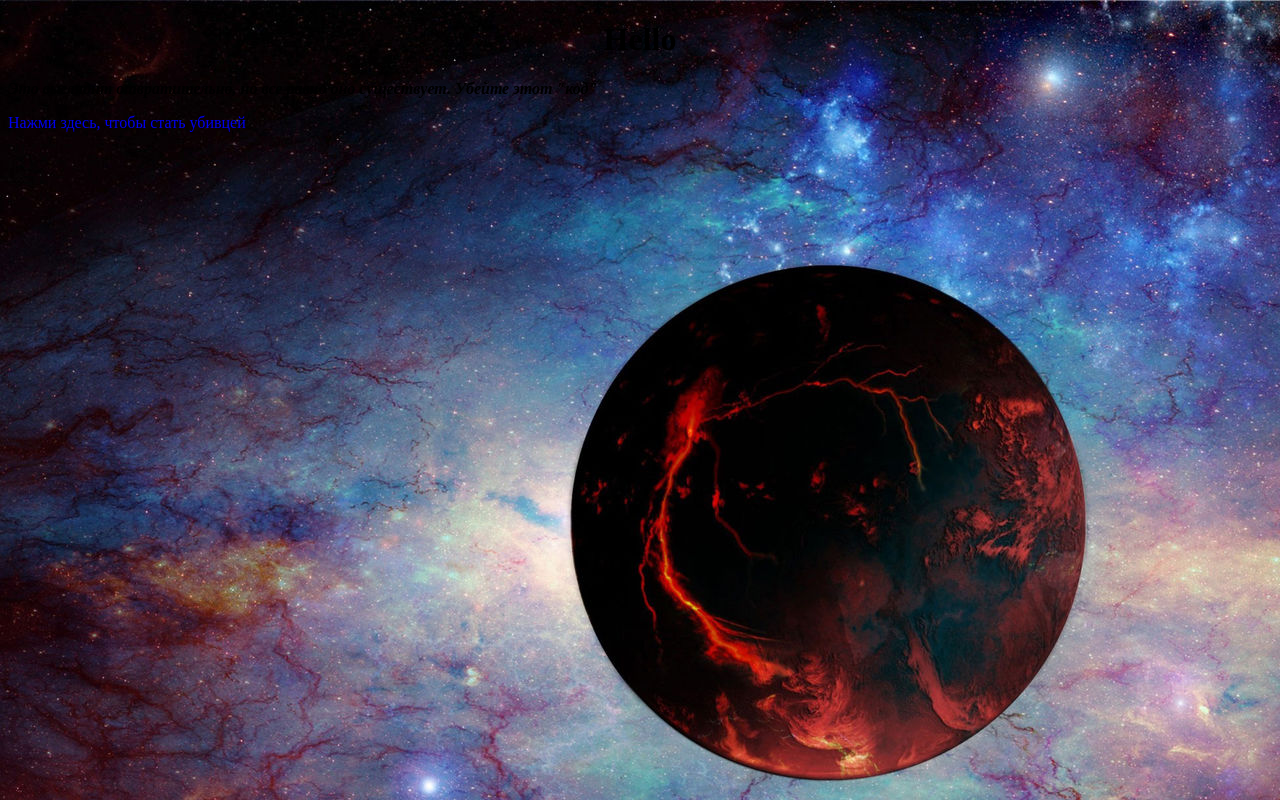
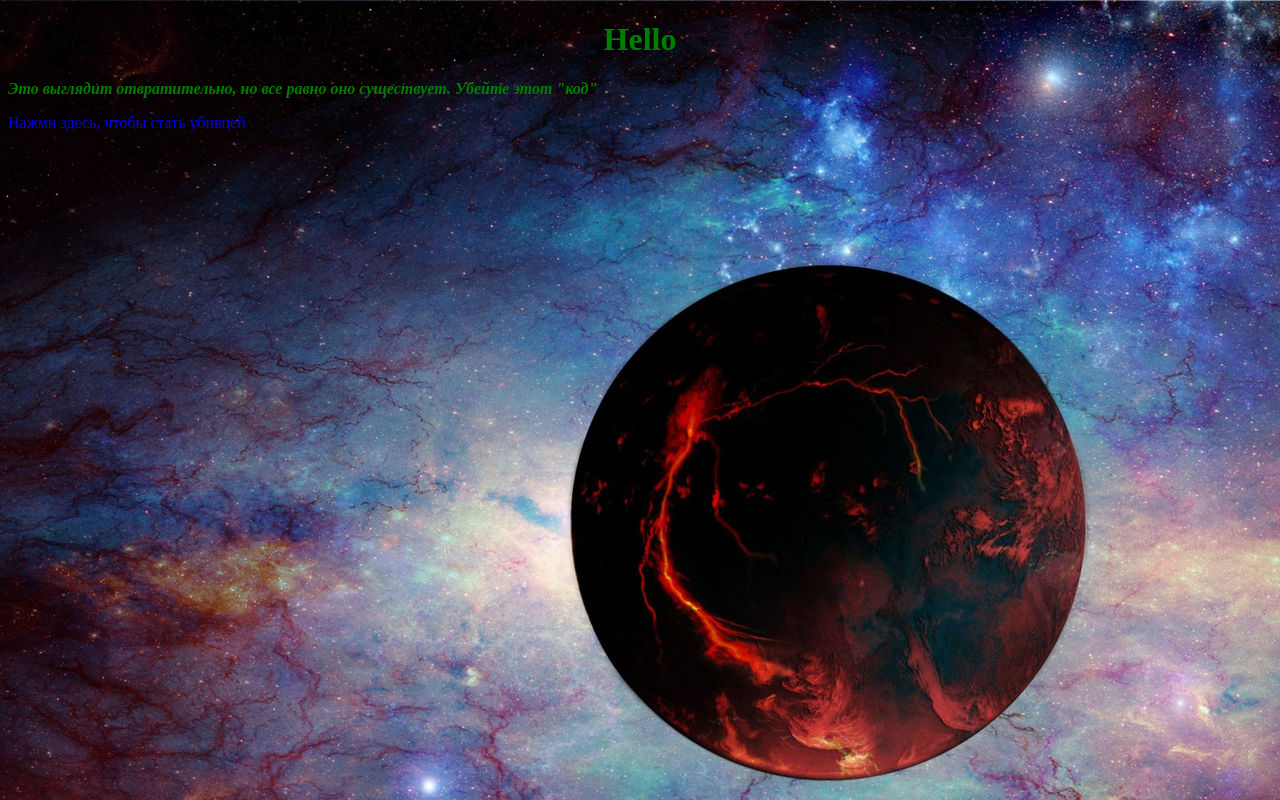
Before and after one commit to Sotrom/Sotrom.mysite.io, a plain HTML site: page index.html in a window 1280 px wide. Drawn offline with Linux system fonts and the light colour scheme.

Commit message:
add green color

```diff
--- a/css/style.css
+++ b/css/style.css
@@ -1,6 +1,6 @@
 body{
 	background-image: url(/images/bgr.jpg);
-color: gren
+color: green
 }
 .font{
 	font-style: italic;
```
